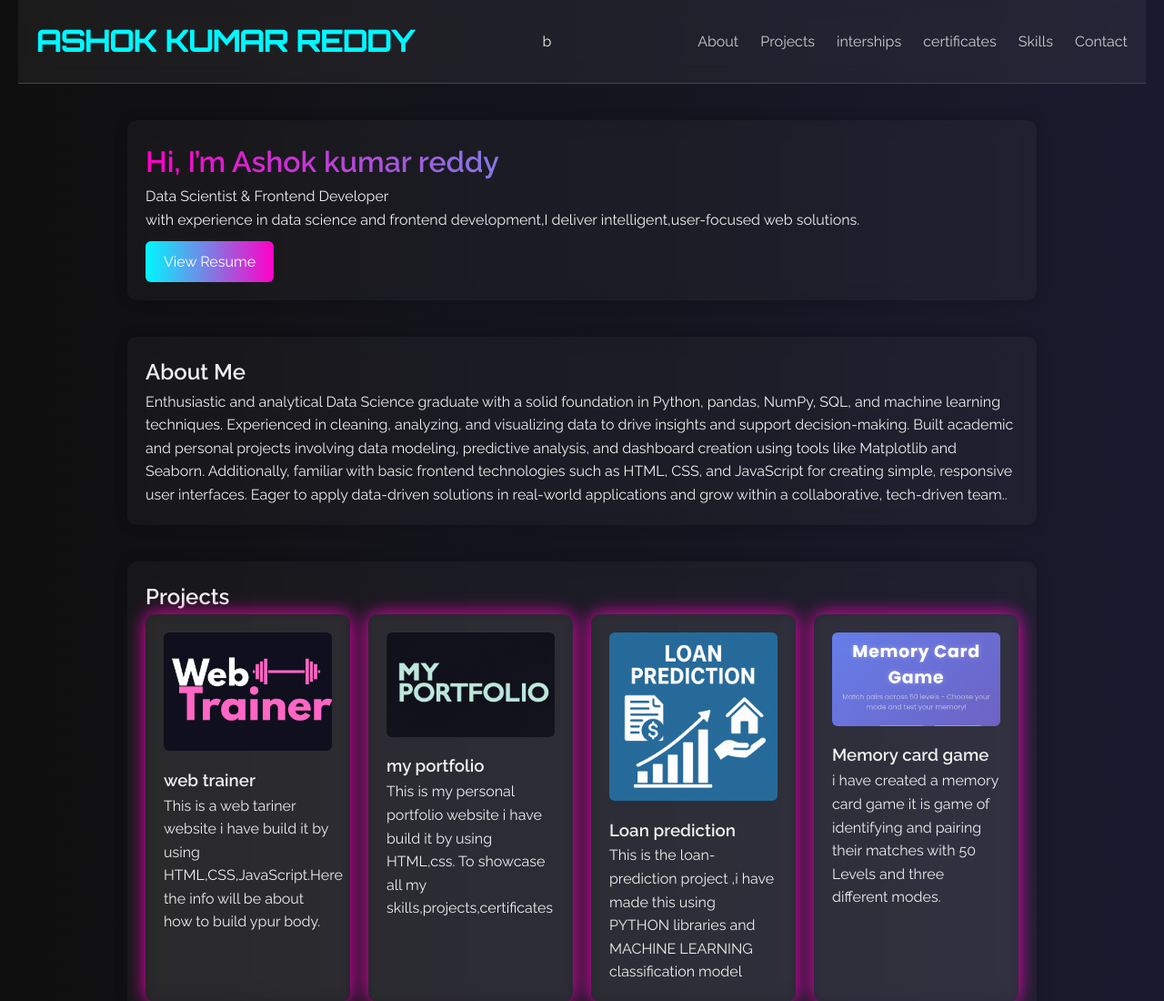
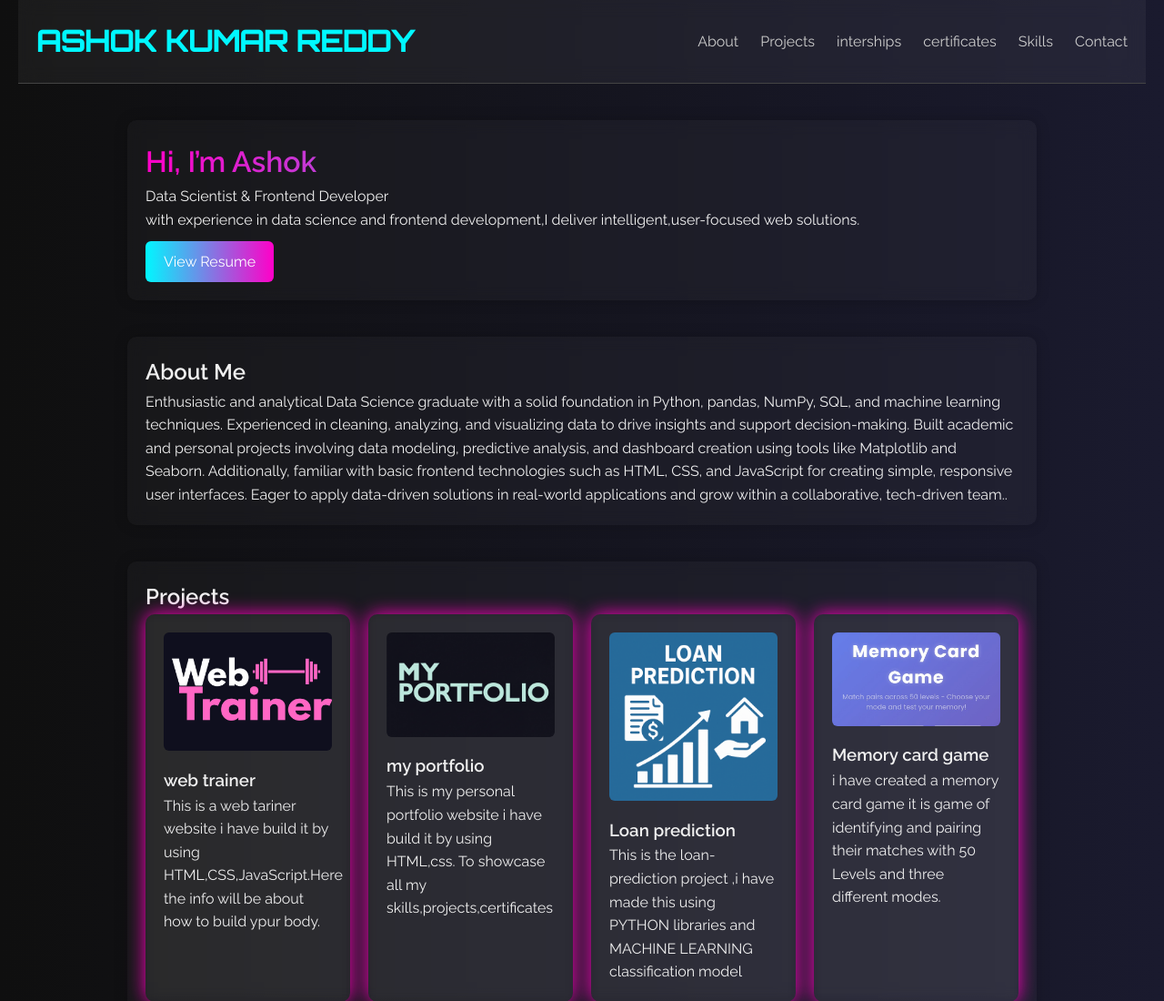
Before and after one commit to Ashok379862/My-Portfolio, a plain HTML site: page index.html in a window 1280 px wide. Shown: the top 1100 px of the page at 91% size. Drawn offline with Linux system fonts and the light colour scheme.

Commit message:
Update index.html

```diff
--- a/index.html
+++ b/index.html
@@ -160,7 +160,7 @@
 </head>
 <body>
   <header>
-    <h1>ASHOK KUMAR REDDY</h1>b
+    <h1>ASHOK KUMAR REDDY</h1>
     <nav>
       <a href="#about">About</a>
       <a href="#projects">Projects</a>
@@ -173,7 +173,7 @@
 
   <section class="section intro">
     <div>
-      <h2>Hi, I’m Ashok kumar reddy</h2>
+      <h2>Hi, I’m Ashok</h2>
       <p>Data Scientist & Frontend Developer</p>
       <p>with experience in data science and frontend development,I deliver intelligent,user-focused web solutions.</p>
       <a class="button" href="My resume (1).pdf">View Resume</a>
```
